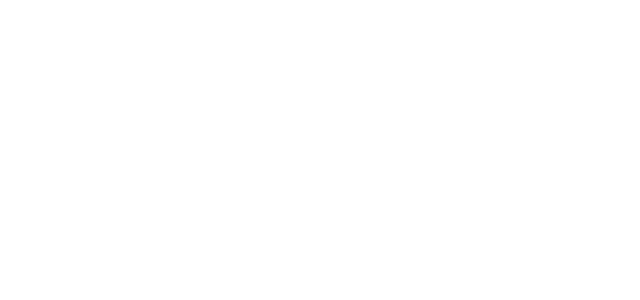
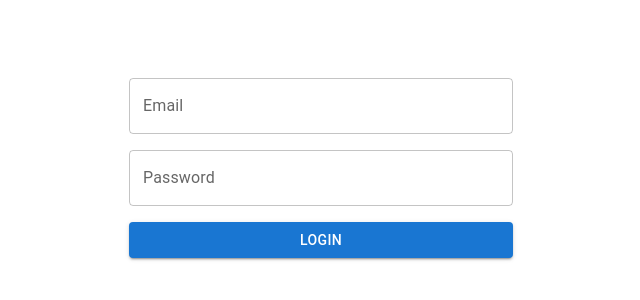
Before and after one commit to kennedy-f/pokedex-client, a React (Create React App) app: page /admin/login in a window 1280 px wide. Before the commit this address had no page. Shown: the part 232-532 px from the top of the page, without its empty margins (319-959 px from the left). Built offline with nearby package versions, Linux system fonts and the light colour scheme.

Commit message:
add: login screen and private routes

```diff
--- a/src/App.tsx
+++ b/src/App.tsx
@@ -5,12 +5,15 @@
 import { ToastContainer } from "react-toastify";
 
 import "react-toastify/dist/ReactToastify.css";
+import { AuthProvider } from "contexts/auth";
 function App() {
   return (
     <>
       <CssBaseline />
       <ThemeProvider theme={DefaultMaterialTheme}>
-        <Routes />
+        <AuthProvider>
+          <Routes />
+        </AuthProvider>
       </ThemeProvider>
       <ToastContainer />
     </>
--- /dev/null
+++ b/src/contexts/auth/auth.context.tsx
@@ -0,0 +1,15 @@
+import React, { createContext, useContext } from "react";
+
+interface AuthContextProps {
+  token: string | null;
+  makeLogin: (email: string, password: string) => void;
+  makeLogout: () => void;
+}
+
+export const AuthContext = createContext<AuthContextProps>({
+  token: null,
+  makeLogin: () => null,
+  makeLogout: () => null,
+});
+
+export const useAuth = () => useContext(AuthContext);
--- /dev/null
+++ b/src/contexts/auth/auth.provider.tsx
@@ -0,0 +1,38 @@
+import React from "react";
+import { AuthContext } from "contexts/auth/auth.context";
+import { Api } from "service";
+import { toast } from "react-toastify";
+import { useNavigate } from "react-router-dom";
+
+export function AuthProvider({ children }: { children: React.ReactElement }) {
+  const [token, setToken] = React.useState<string | null>(
+    localStorage.getItem("token")
+  );
+
+  const navigate = useNavigate();
+
+  const makeLogin = async (email: string, password: string) => {
+    try {
+      const { data } = await Api.post("/auth/login", {
+        email,
+        password,
+      });
+      setToken(data.access_token);
+      localStorage.setItem("token", data.access_token);
+      navigate("/admin");
+    } catch (err) {
+      toast.error("Falha ao fazer login, verifique as informações");
+    }
+  };
+
+  const makeLogout = () => {
+    setToken(null);
+    localStorage.removeItem("token");
+  };
+
+  return (
+    <AuthContext.Provider value={{ token, makeLogin, makeLogout }}>
+      {children}
+    </AuthContext.Provider>
+  );
+}
--- /dev/null
+++ b/src/contexts/auth/index.ts
@@ -0,0 +1,2 @@
+export * from "contexts/auth/auth.context";
+export * from "contexts/auth/auth.provider";
--- a/src/modules/pokemon/fragments/pokemon-list/pokemon-list.tsx
+++ b/src/modules/pokemon/fragments/pokemon-list/pokemon-list.tsx
@@ -48,7 +48,17 @@
     <>
       <Grid item container xs={12} justifyContent={"center"} sx={{ mb: 4 }}>
         <Grid item xs={6}>
-          <Button onChange={() => fetchPost({})}> Post </Button>
+          <Button
+            onClick={() =>
+              fetchPost({
+                email: "admin@admin.com",
+                password: "admin",
+              })
+            }
+          >
+            {" "}
+            Post{" "}
+          </Button>
           <Autocomplete
             renderInput={(props) => (
               <TextField {...props} label={"Search pokemons"} />
--- /dev/null
+++ b/src/routes/private-route/private-route.tsx
@@ -0,0 +1,13 @@
+import React from "react";
+import { Navigate } from "react-router-dom";
+import { useAuth } from "contexts/auth";
+
+interface PrivateRouteProps {
+  children: React.ReactElement;
+}
+
+export function PrivateRoute({ children }: PrivateRouteProps) {
+  const { token } = useAuth();
+
+  return token ? children : <Navigate to="/admin/login" />;
+}
--- a/src/routes/routes.tsx
+++ b/src/routes/routes.tsx
@@ -4,16 +4,54 @@
 import { PokemonUpdateScreen } from "screens/admin/pokemon/update";
 import { PokemonCreateScreen, TypesScreen, WeatherScreen } from "screens/admin";
 import { Home } from "screens/home";
+import { LoginScreen } from "screens/login/login.screen";
+import { PrivateRoute } from "routes/private-route/private-route";
 
 export function Routes() {
   return (
     <RoutesWrapper>
       <Route path={"/"} element={<Home />} />
-      <Route path={"/admin"} element={<PokemonsScreen />} />
-      <Route path={"/admin/pokemon/new"} element={<PokemonCreateScreen />} />
-      <Route path={"/admin/pokemon/:id"} element={<PokemonUpdateScreen />} />
-      <Route path={"/admin/weather"} element={<WeatherScreen />} />
-      <Route path={"/admin/types"} element={<TypesScreen />} />
+      <Route path={"/admin/login"} element={<LoginScreen />} />
+      <Route
+        path={"/admin"}
+        element={
+          <PrivateRoute>
+            <PokemonsScreen />
+          </PrivateRoute>
+        }
+      />
+      <Route
+        path={"/admin/pokemon/new"}
+        element={
+          <PrivateRoute>
+            <PokemonCreateScreen />
+          </PrivateRoute>
+        }
+      />
+      <Route
+        path={"/admin/pokemon/:id"}
+        element={
+          <PrivateRoute>
+            <PokemonUpdateScreen />
+          </PrivateRoute>
+        }
+      />
+      <Route
+        path={"/admin/weather"}
+        element={
+          <PrivateRoute>
+            <WeatherScreen />
+          </PrivateRoute>
+        }
+      />
+      <Route
+        path={"/admin/types"}
+        element={
+          <PrivateRoute>
+            <TypesScreen />
+          </PrivateRoute>
+        }
+      />
     </RoutesWrapper>
   );
 }
--- /dev/null
+++ b/src/screens/login/login.screen.tsx
@@ -0,0 +1,60 @@
+import React from "react";
+import { Button, Container, Grid, TextField } from "@mui/material";
+import { useAuth } from "contexts/auth";
+import { useFormik } from "formik";
+
+export function LoginScreen() {
+  const { makeLogin } = useAuth();
+  const { values, handleChange, handleSubmit } = useFormik({
+    initialValues: {
+      email: "",
+      password: "",
+    },
+    onSubmit: async (fields) => makeLogin(fields.email, fields.password),
+  });
+  return (
+    <Container>
+      <Grid
+        container
+        justifyContent={"center"}
+        alignContent={"center"}
+        sx={{ height: "100vh" }}
+      >
+        <Grid item xs={12} md={4}>
+          <form onSubmit={handleSubmit}>
+            <Grid container direction={"column"} spacing={2}>
+              <Grid item xs={12}>
+                <TextField
+                  label="Email"
+                  name="email"
+                  onChange={handleChange}
+                  value={values.email}
+                  fullWidth
+                />
+              </Grid>
+              <Grid item xs={12}>
+                <TextField
+                  label="Password"
+                  name={"password"}
+                  onChange={handleChange}
+                  value={values.password}
+                  fullWidth
+                />
+              </Grid>
+              <Grid item xs={12}>
+                <Button
+                  type="submit"
+                  variant="contained"
+                  color="primary"
+                  fullWidth
+                >
+                  Login
+                </Button>
+              </Grid>
+            </Grid>
+          </form>
+        </Grid>
+      </Grid>
+    </Container>
+  );
+}
--- a/src/service/api/api.ts
+++ b/src/service/api/api.ts
@@ -1,3 +1,6 @@
 import Axios from "axios";
 
-export const Api = Axios.create({ baseURL: "http://localhost:3000" });
+export const Api = Axios.create({
+  baseURL: "http://localhost:3000",
+  headers: { Authorization: `Bearer ${localStorage.getItem("token")}` },
+});
```
Also changed, not shown: src/types/entities/access.entity.ts (added, +11 -0 lines).
